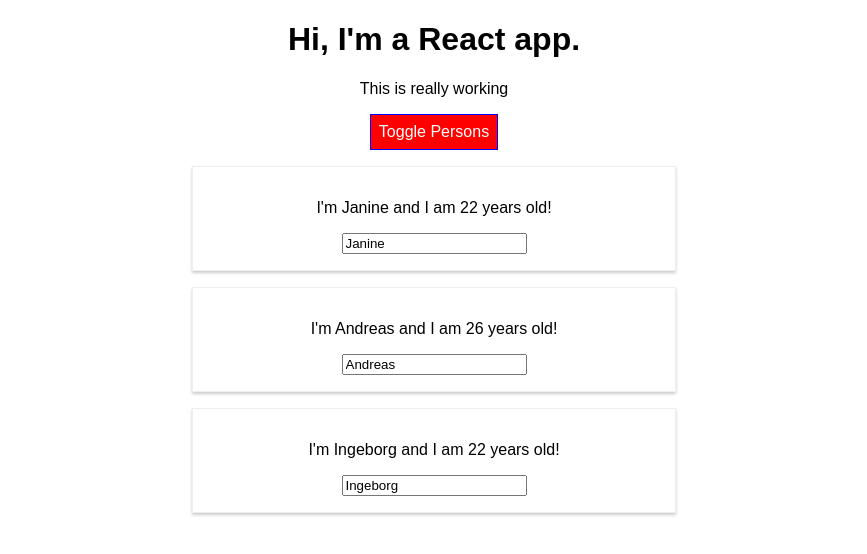
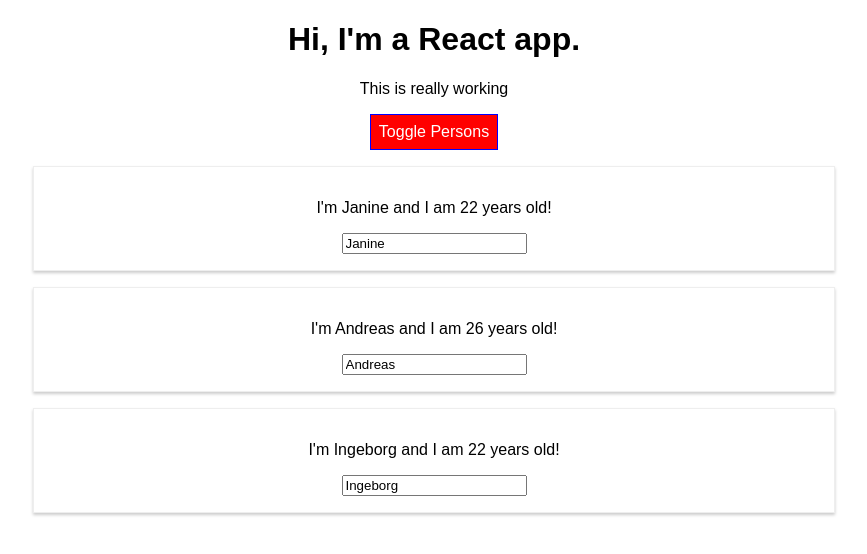
Before and after one commit to hjstang/react, a React (Create React App) app: page / in a window 1280 px wide. Both pictures are taken after a click on the button "Toggle Persons". Shown: the top 554 px of the page, without its empty margins (206-1073 px from the left). Built offline with nearby package versions, Linux system fonts and the light colour scheme.

Commit message:
removed Radium

```diff
--- a/src/App.js
+++ b/src/App.js
@@ -1,7 +1,6 @@
 import React, { Component } from 'react';
 import './App.css';
 import Person from './Person/Person.js';
-import Radium, { StyleRoot } from 'radium';
 
 class App extends Component {
   state = {
@@ -61,10 +60,6 @@
         border: '1px solid blue',
         padding: '8px',
         cursor: 'pointer',
-        ':hover': {
-          backgroundColor: 'lightgreen',
-          color: 'black'
-        }
       };
 
       let persons = null;
@@ -85,10 +80,6 @@
         );
         // setting style dynamically
         style.backgroundColor = 'red';
-        style[':hover'] = {
-          backgroundColor: 'salmon',
-          color: 'black'
-        }
       }
 
       // css classlist
@@ -102,8 +93,6 @@
       }
 
       return (
-        // Wrapping application in StyleRoot for media queries
-        <StyleRoot>
         <div className="App">
           <h1> Hi, I'm a React app.</h1>
           <p className={classes.join(' ')}> This is really working </p>
@@ -112,10 +101,9 @@
             onClick={this.togglePersonsHandler}>Toggle Persons</button>
             {persons}
         </div>
-        </StyleRoot>
       );
       //return React.createElement('div', {className: 'App'}, React.createElement('h1', null, 'does this work now?'));
   }
 }
 
-export default Radium(App);
+export default App;
--- a/src/Person/Person.js
+++ b/src/Person/Person.js
@@ -1,17 +1,10 @@
 import React from 'react';
-import Radium from 'radium';
+
 import './Person.css';
 
 const person = (props) => {
-    const style = {
-        // media query
-        '@media (min-width: 500px)' : {
-            width: '450px'
-        }
-    }
-
     return (
-    <div className="Person" style={style}>
+    <div className="Person">
         <p onClick={props.click}>I'm {props.name} and I am {props.age} years old! </p>
         <p>{props.children}</p>
         <input type="text" onChange={props.changed} value={props.name}/>
@@ -19,4 +12,4 @@
     )
 };
 
-export default Radium(person);
+export default person;
```
